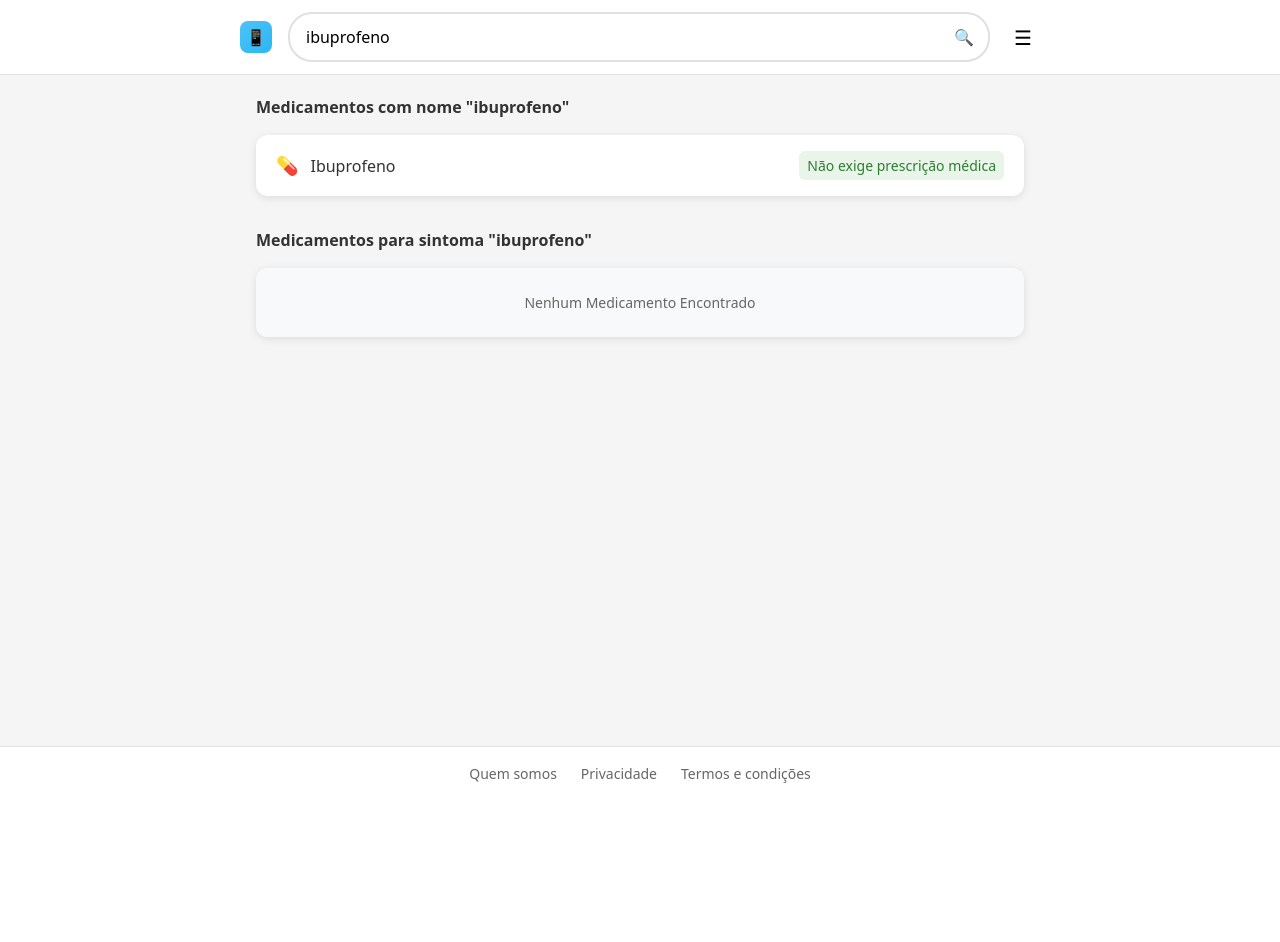
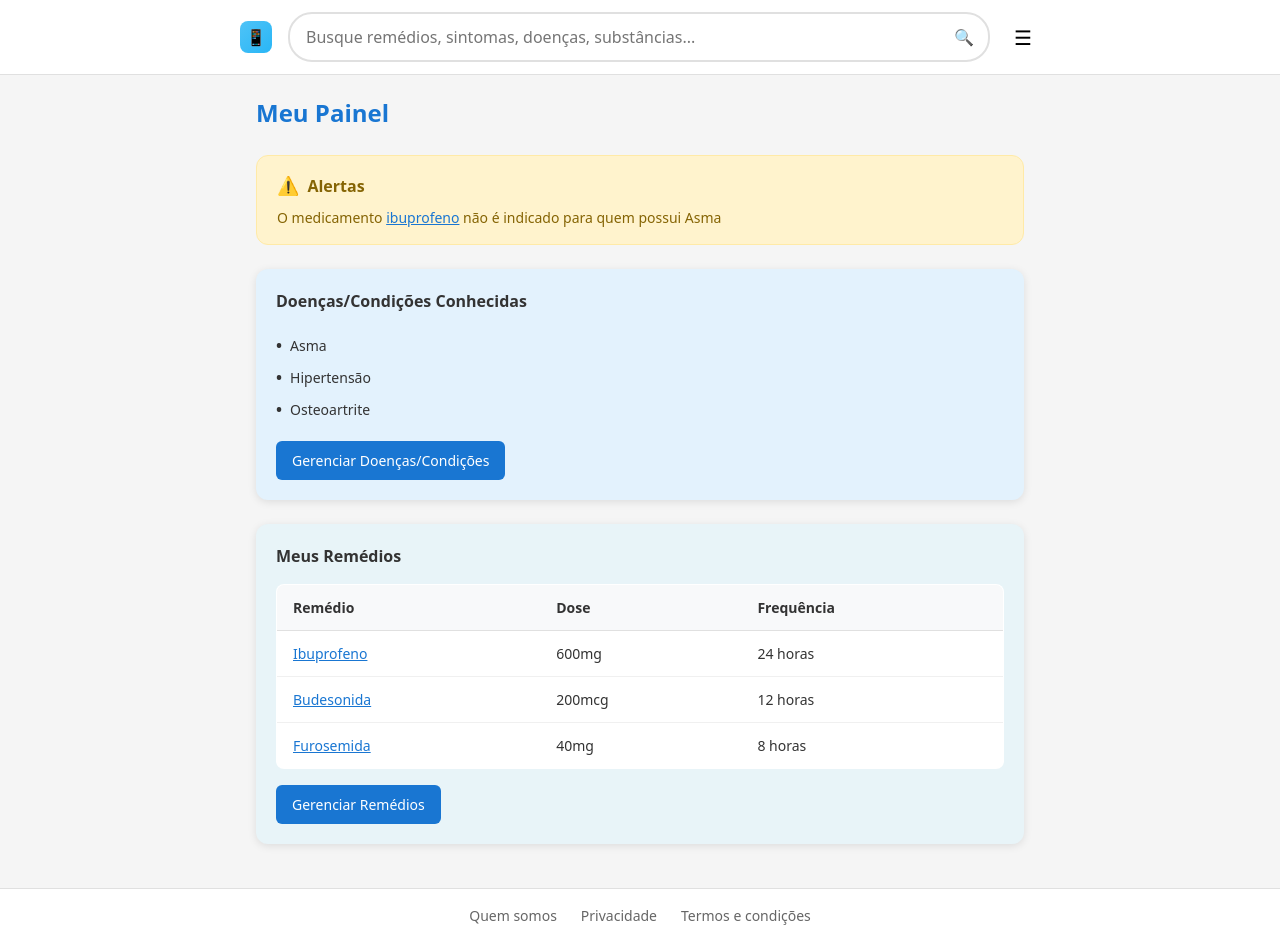
Before and after one commit to RafaelMorita54/bula_facil, a React (Vite) app: page / in a window 1280 px wide. Before the commit the page ends 800 px from the top, so only its background shows below. Built offline with nearby package versions, Linux system fonts and the light colour scheme.

Commit message:
Create user dashboard interface (Meu Painel)
cgen-ded508c6c8ca4f58ab3e79dde0e4fd11

```diff
--- a/src/App.css
+++ b/src/App.css
@@ -108,8 +108,69 @@
   width: 100%;
 }
 
-.medication-section {
-  margin-bottom: 32px;
+.page-title {
+  font-size: 24px;
+  font-weight: 600;
+  color: #1976d2;
+  margin-bottom: 24px;
+}
+
+/* Alerts Section */
+.alerts-section {
+  margin-bottom: 24px;
+}
+
+.alert-card {
+  background-color: #fff3cd;
+  border: 1px solid #ffeaa7;
+  border-radius: 12px;
+  padding: 16px 20px;
+}
+
+.alert-header {
+  display: flex;
+  align-items: center;
+  gap: 8px;
+  margin-bottom: 8px;
+}
+
+.alert-icon {
+  font-size: 18px;
+  color: #856404;
+}
+
+.alert-title {
+  font-size: 16px;
+  font-weight: 600;
+  color: #856404;
+}
+
+.alert-message {
+  font-size: 14px;
+  color: #856404;
+  line-height: 1.5;
+}
+
+.medication-link {
+  color: #1976d2;
+  text-decoration: underline;
+  font-weight: 500;
+}
+
+.medication-link:hover {
+  color: #1565c0;
+}
+
+/* Dashboard Sections */
+.dashboard-section {
+  margin-bottom: 24px;
+}
+
+.section-card {
+  background-color: #ffffff;
+  border-radius: 12px;
+  padding: 20px;
+  box-shadow: 0 2px 8px rgba(0, 0, 0, 0.1);
 }
 
 .section-title {
@@ -119,76 +180,101 @@
   margin-bottom: 16px;
 }
 
-.section-subtitle {
-  font-size: 14px;
-  font-weight: 400;
-  color: #666;
+/* Conditions Section */
+.conditions-card {
+  background-color: #e3f2fd;
 }
 
-.medication-list {
-  background-color: #ffffff;
-  border-radius: 12px;
-  overflow: hidden;
-  box-shadow: 0 2px 8px rgba(0, 0, 0, 0.1);
+.conditions-list {
+  list-style: none;
+  margin-bottom: 16px;
 }
 
-.medication-item {
-  padding: 16px 20px;
-  border-bottom: 1px solid #f0f0f0;
+.condition-item {
   display: flex;
   align-items: center;
-  justify-content: space-between;
+  gap: 8px;
+  padding: 4px 0;
+}
+
+.condition-bullet {
+  color: #333;
+  font-weight: bold;
+}
+
+.condition-name {
+  font-size: 14px;
+  color: #333;
+}
+
+/* Medications Section */
+.medications-card {
+  background-color: #e8f4f8;
+}
+
+.medications-table-container {
+  margin-bottom: 16px;
+  overflow-x: auto;
+}
+
+.medications-table {
+  width: 100%;
+  border-collapse: collapse;
+  background-color: #ffffff;
+  border-radius: 8px;
+  overflow: hidden;
+  border: 1px solid #e0e0e0;
+}
+
+.medications-table th {
+  background-color: #f8f9fa;
+  padding: 12px 16px;
+  text-align: left;
+  font-size: 14px;
+  font-weight: 600;
+  color: #333;
+  border-bottom: 1px solid #e0e0e0;
+}
+
+.medications-table td {
+  padding: 12px 16px;
+  font-size: 14px;
+  color: #333;
+  border-bottom: 1px solid #f0f0f0;
+}
+
+.medications-table tr:last-child td {
+  border-bottom: none;
+}
+
+.medications-table tr:hover {
+  background-color: #f8f9fa;
+}
+
+.medication-name-cell {
+  font-weight: 500;
+}
+
+/* Manage Buttons */
+.manage-button {
+  background-color: #1976d2;
+  color: white;
+  border: none;
+  padding: 10px 16px;
+  border-radius: 6px;
+  font-size: 14px;
+  font-weight: 500;
+  cursor: pointer;
   transition: background-color 0.2s;
 }
 
-.medication-item:last-child {
-  border-bottom: none;
+.manage-button:hover {
+  background-color: #1565c0;
 }
 
-.medication-item:hover {
-  background-color: #f8f9fa;
-}
-
-.medication-info {
-  display: flex;
-  align-items: center;
-  gap: 12px;
-}
-
-.medication-icon {
-  font-size: 18px;
-  color: #666;
-}
-
-.medication-name {
-  font-size: 16px;
-  font-weight: 500;
-  color: #333;
-}
-
-.prescription-status {
-  font-size: 14px;
-  font-weight: 500;
-  padding: 4px 8px;
-  border-radius: 6px;
-}
-
-.no-prescription {
-  color: #2e7d32;
-  background-color: #e8f5e8;
-}
-
-.requires-prescription {
-  color: #d32f2f;
-  background-color: #ffeaea;
-}
-
-.no-results {
-  padding: 24px 20px;
-  text-align: center;
-  color: #666;
-  font-size: 14px;
-  background-color: #f8f9fa;
+.manage-button:focus {
+  outline: 2px solid #4fc3f7;
+  outline-offset: 2px;
 }
 
 /* Footer */
@@ -229,15 +315,19 @@
     padding: 16px 12px;
   }
 
-  .medication-item {
-    padding: 14px 16px;
-    flex-direction: column;
-    align-items: flex-start;
-    gap: 8px;
+  .page-title {
+    font-size: 20px;
+    margin-bottom: 20px;
   }
 
-  .prescription-status {
-    align-self: flex-end;
+  .section-card {
+    padding: 16px;
+  }
+
+  .medications-table th,
+  .medications-table td {
+    padding: 10px 12px;
+    font-size: 13px;
   }
 
   .footer-links {
@@ -250,8 +340,30 @@
     font-size: 16px; /* Prevent zoom on iOS */
   }
 
-  .medication-item {
-    padding: 12px 14px;
+  .alert-card {
+    padding: 14px 16px;
+  }
+
+  .alert-message {
+    font-size: 13px;
+  }
+
+  .section-card {
+    padding: 14px;
+  }
+
+  .medications-table {
+    font-size: 12px;
+  }
+
+  .medications-table th,
+  .medications-table td {
+    padding: 8px 10px;
+  }
+
+  .manage-button {
+    width: 100%;
+    padding: 12px 16px;
   }
 
   .footer-links {
--- a/src/App.tsx
+++ b/src/App.tsx
@@ -3,36 +3,30 @@ import "./App.css";
 
 interface Medication {
   name: string;
-  requiresPrescription: boolean;
+  dose: string;
+  frequency: string;
+}
+
+interface Condition {
+  name: string;
 }
 
 function App() {
-  const [searchTerm, setSearchTerm] = useState("ibuprofeno");
+  const [searchTerm, setSearchTerm] = useState("");
 
-  // Mock medication data
-  const medications: Medication[] = [
-    { name: "Ibuprofeno", requiresPrescription: false },
-    { name: "Cetoprofeno", requiresPrescription: true },
-    { name: "Nimesulida", requiresPrescription: true },
-    { name: "Paracetamol", requiresPrescription: false },
-    { name: "Diclofenaco", requiresPrescription: true },
+  // User's medical conditions
+  const conditions: Condition[] = [
+    { name: "Asma" },
+    { name: "Hipertensão" },
+    { name: "Osteoartrite" },
   ];
 
-  const getExactMatches = () => {
-    return medications.filter(
-      (med) => med.name.toLowerCase() === searchTerm.toLowerCase(),
-    );
-  };
-
-  const getSimilarMedications = () => {
-    return medications
-      .filter(
-        (med) =>
-          med.name.toLowerCase().includes(searchTerm.toLowerCase()) &&
-          med.name.toLowerCase() !== searchTerm.toLowerCase(),
-      )
-      .slice(0, 3);
-  };
+  // User's current medications
+  const medications: Medication[] = [
+    { name: "Ibuprofeno", dose: "600mg", frequency: "24 horas" },
+    { name: "Budesonida", dose: "200mcg", frequency: "12 horas" },
+    { name: "Furosemida", dose: "40mg", frequency: "8 horas" },
+  ];
 
   const handleSearch = (e: React.FormEvent) => {
     e.preventDefault();
@@ -51,7 +45,7 @@ function App() {
                 type="text"
                 value={searchTerm}
                 onChange={(e) => setSearchTerm(e.target.value)}
-                placeholder="Buscar medicamento..."
+                placeholder="Busque remédios, sintomas, doenças, substâncias..."
                 className="search-input"
               />
               <button type="submit" className="search-button">
@@ -64,79 +58,72 @@ function App() {
       </header>
 
       <main className="main-content">
-        {/* Exact matches section */}
-        <section className="medication-section">
-          <h2 className="section-title">
-            Medicamentos com nome "{searchTerm}"
-          </h2>
-          <div className="medication-list">
-            {getExactMatches().length > 0 ? (
-              getExactMatches().map((medication, index) => (
-                <div key={index} className="medication-item">
-                  <div className="medication-info">
-                    <span className="medication-icon">💊</span>
-                    <span className="medication-name">{medication.name}</span>
-                  </div>
-                  <span
-                    className={`prescription-status ${!medication.requiresPrescription ? "no-prescription" : "requires-prescription"}`}
-                  >
-                    {medication.requiresPrescription
-                      ? "Exige prescrição médica"
-                      : "Não exige prescrição médica"}
-                  </span>
-                </div>
-              ))
-            ) : (
-              <div className="no-results">
-                <span>Nenhum Medicamento Encontrado</span>
-              </div>
-            )}
+        <h1 className="page-title">Meu Painel</h1>
+
+        {/* Alerts Section */}
+        <section className="alerts-section">
+          <div className="alert-card">
+            <div className="alert-header">
+              <span className="alert-icon">⚠️</span>
+              <span className="alert-title">Alertas</span>
+            </div>
+            <p className="alert-message">
+              O medicamento{" "}
+              <a href="#" className="medication-link">
+                ibuprofeno
+              </a>{" "}
+              não é indicado para quem possui Asma
+            </p>
           </div>
         </section>
 
-        {/* Similar medications section */}
-        {getSimilarMedications().length > 0 && (
-          <section className="medication-section">
-            <h2 className="section-title">
-              Medicamentos similares{" "}
-              <span className="section-subtitle">(anti-inflamatórios)</span>
-            </h2>
-            <div className="medication-list">
-              {getSimilarMedications().map((medication, index) => (
-                <div key={index} className="medication-item">
-                  <div className="medication-info">
-                    <span className="medication-icon">💊</span>
-                    <span className="medication-name">{medication.name}</span>
-                  </div>
-                  <span
-                    className={`prescription-status ${!medication.requiresPrescription ? "no-prescription" : "requires-prescription"}`}
-                  >
-                    {medication.requiresPrescription
-                      ? "Exige prescrição médica"
-                      : "Não exige prescrição médica"}
-                  </span>
-                </div>
+        {/* Known Conditions Section */}
+        <section className="dashboard-section">
+          <div className="section-card conditions-card">
+            <h2 className="section-title">Doenças/Condições Conhecidas</h2>
+            <ul className="conditions-list">
+              {conditions.map((condition, index) => (
+                <li key={index} className="condition-item">
+                  <span className="condition-bullet">•</span>
+                  <span className="condition-name">{condition.name}</span>
+                </li>
               ))}
-              <div className="medication-item">
-                <div className="medication-info">
-                  <span className="medication-icon">💊</span>
-                  <span className="medication-name">...</span>
-                </div>
-                <span></span>
-              </div>
+            </ul>
+            <button className="manage-button">
+              Gerenciar Doenças/Condições
+            </button>
+          </div>
+        </section>
+
+        {/* My Medications Section */}
+        <section className="dashboard-section">
+          <div className="section-card medications-card">
+            <h2 className="section-title">Meus Remédios</h2>
+            <div className="medications-table-container">
+              <table className="medications-table">
+                <thead>
+                  <tr>
+                    <th>Remédio</th>
+                    <th>Dose</th>
+                    <th>Frequência</th>
+                  </tr>
+                </thead>
+                <tbody>
+                  {medications.map((medication, index) => (
+                    <tr key={index}>
+                      <td className="medication-name-cell">
+                        <a href="#" className="medication-link">
+                          {medication.name}
+                        </a>
+                      </td>
+                      <td>{medication.dose}</td>
+                      <td>{medication.frequency}</td>
+                    </tr>
+                  ))}
+                </tbody>
+              </table>
             </div>
-          </section>
-        )}
-
-        {/* Symptoms section */}
-        <section className="medication-section">
-          <h2 className="section-title">
-            Medicamentos para sintoma "{searchTerm}"
-          </h2>
-          <div className="medication-list">
-            <div className="no-results">
-              <span>Nenhum Medicamento Encontrado</span>
-            </div>
+            <button className="manage-button">Gerenciar Remédios</button>
           </div>
         </section>
       </main>
```
